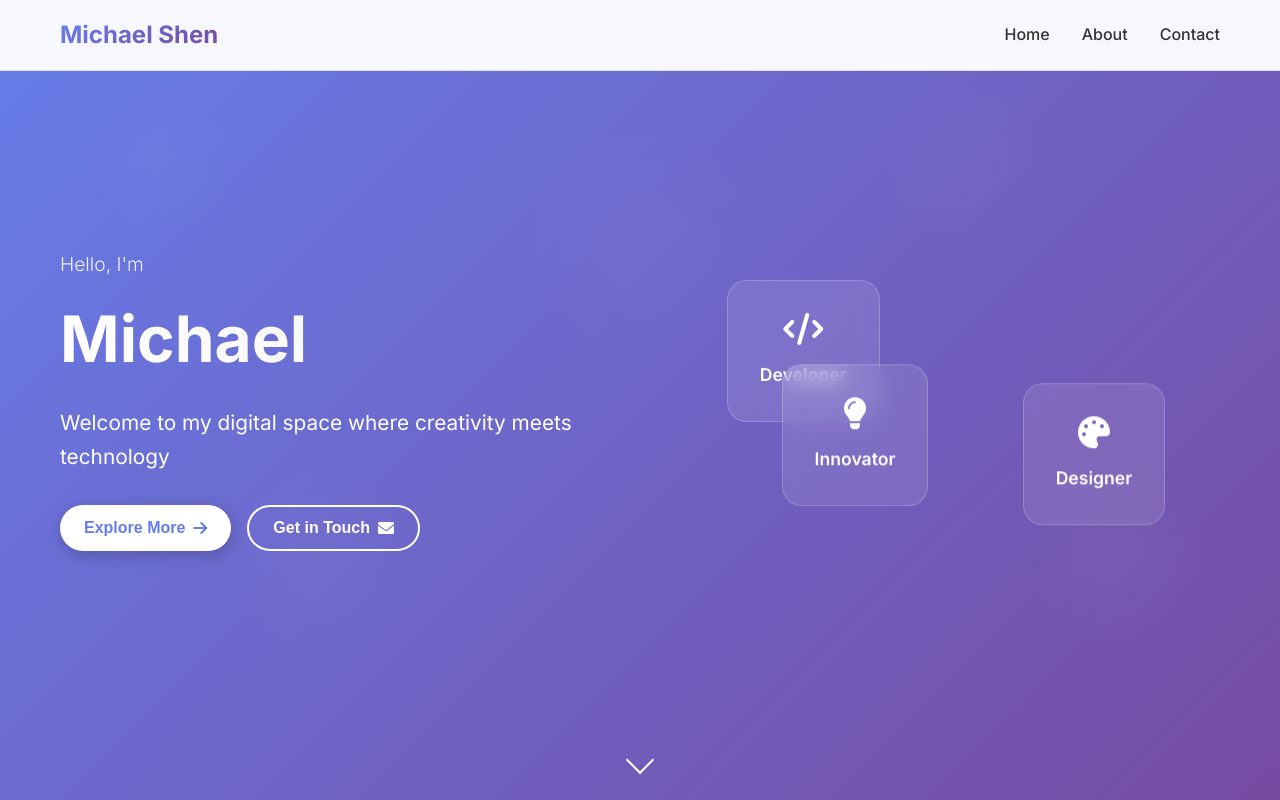
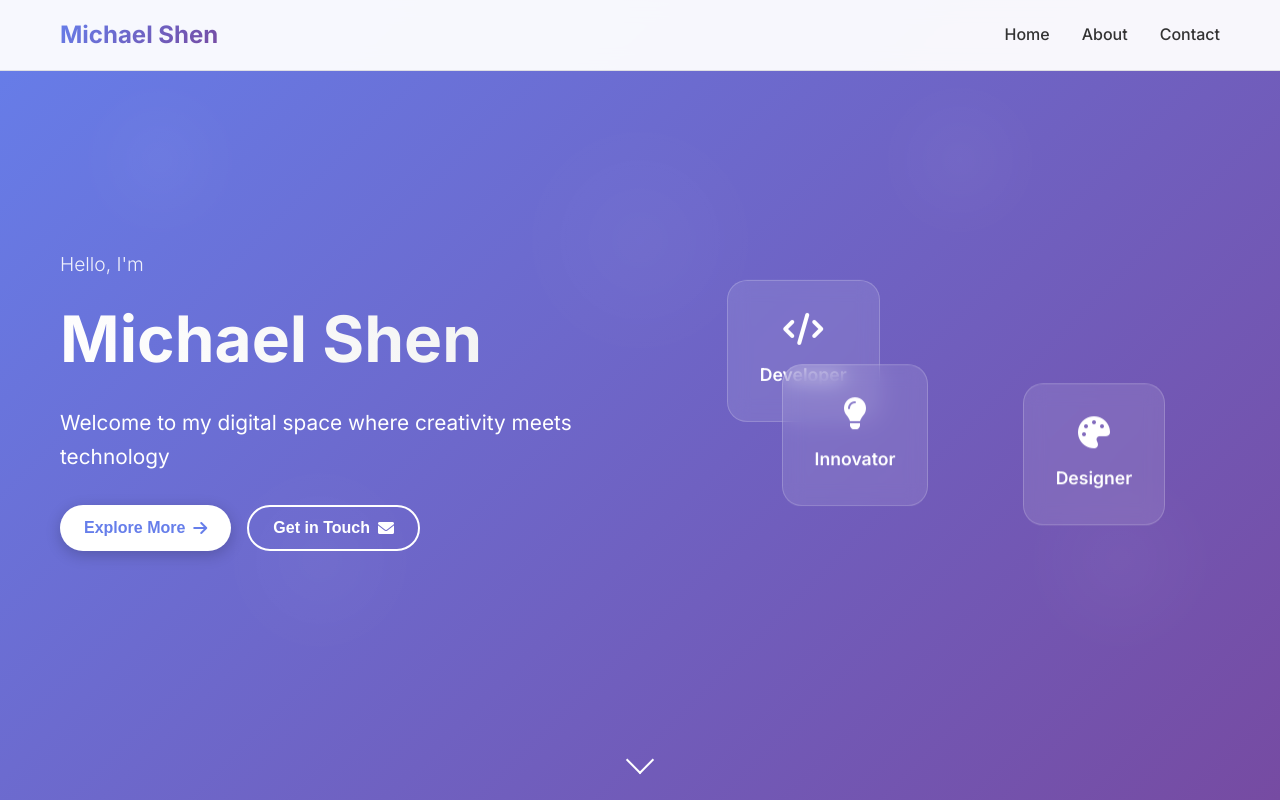
Before and after one commit to michael-luther-shen/my-website, a plain HTML site: page docs/index.html in a window 1280 px wide. Shown: the top 800 px of the page. Drawn offline with Linux system fonts and the light colour scheme.

Commit message:
Update index.html

```diff
--- a/docs/index.html
+++ b/docs/index.html
@@ -3,7 +3,7 @@
 <head>
   <meta charset="UTF-8">
   <meta name="viewport" content="width=device-width, initial-scale=1.0">
-  <title>Michael - Welcome to My Digital Space</title>
+  <title>Michael Shen - Welcome to My Personal Website</title>
   <link rel="stylesheet" href="style.css">
   <link href="https://fonts.googleapis.com/css2?family=Inter:wght@300;400;500;600;700&display=swap" rel="stylesheet">
   <link rel="stylesheet" href="https://cdnjs.cloudflare.com/ajax/libs/font-awesome/6.0.0/css/all.min.css">
@@ -35,7 +35,7 @@
         <div class="hero-text">
           <h1 class="hero-title">
             <span class="greeting">Hello, I'm</span>
-            <span class="name">Michael</span>
+            <span class="name">Michael Shen</span>
           </h1>
           <p class="hero-subtitle">
             Welcome to my digital space where creativity meets technology
```
